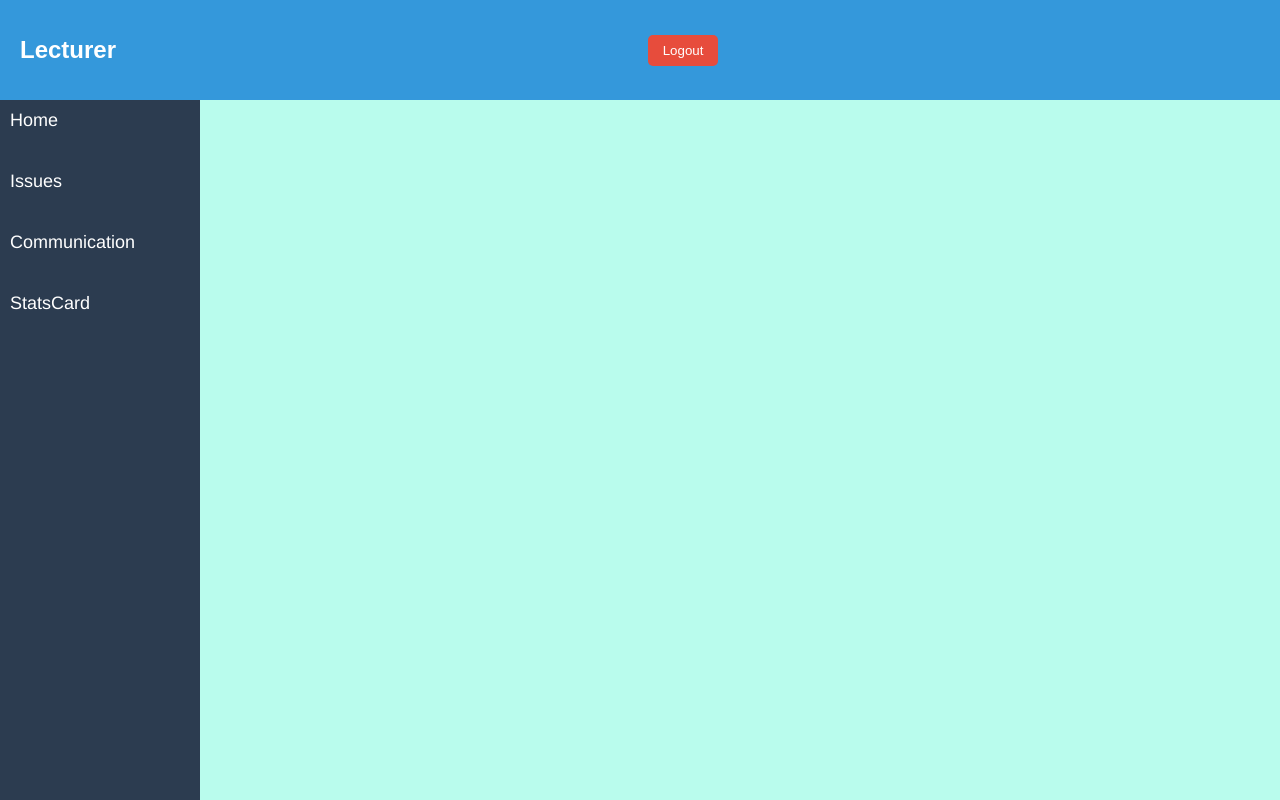
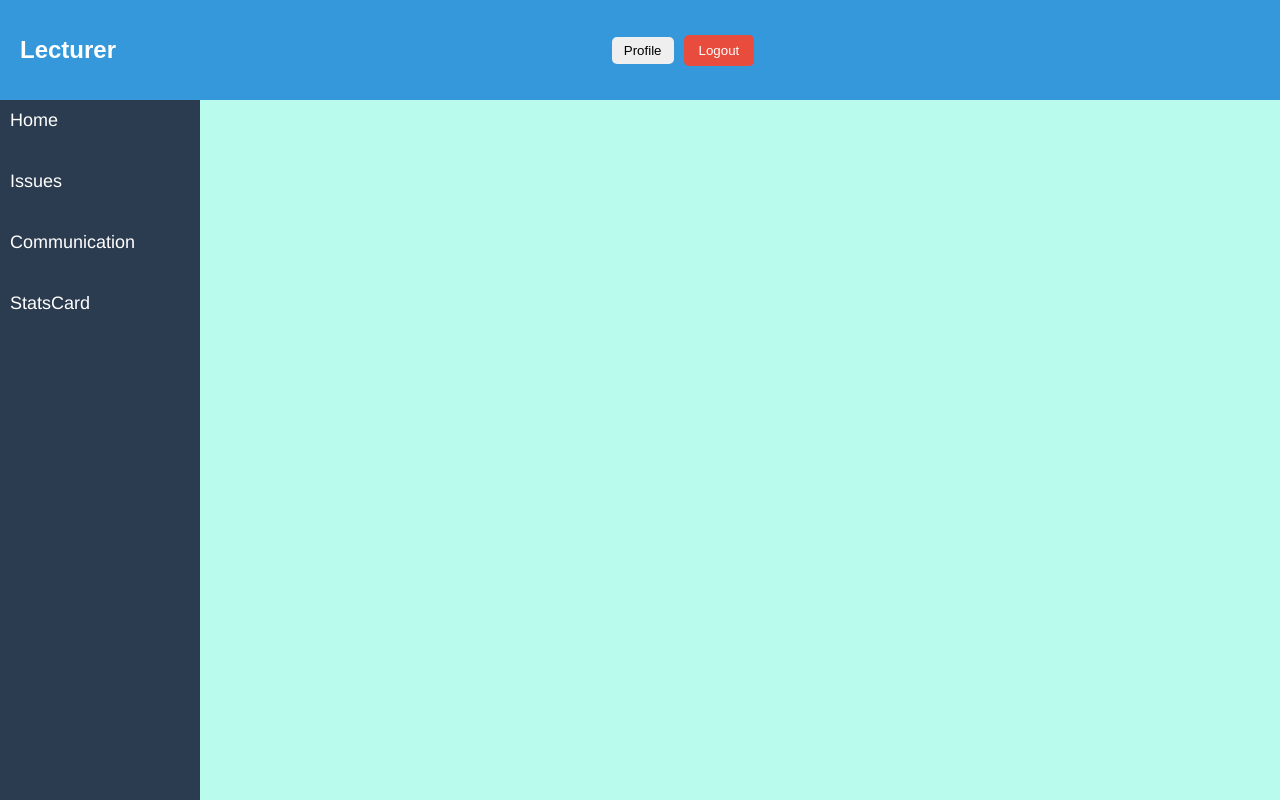
Before and after one commit to kuboilynn/softwaredevelopment, a React (Create React App) app in the folder front/my-app/: page /LecturerDashBoard in a window 1280 px wide. Built offline with nearby package versions, Linux system fonts and the light colour scheme.

Commit message:
Added a profile button for the lecturers

```diff
--- a/front/my-app/src/LecturerDashBoard/Header.jsx
+++ b/front/my-app/src/LecturerDashBoard/Header.jsx
@@ -1,12 +1,20 @@
 import React from "react";
+import { useNavigate } from "react-router-dom";
 import '../pages/styles/Header.css';
 
 const Header =()=>{
+    const navigate = useNavigate();
+    const handleProfileClick = () =>{
+        navigate('/LecturerDashboard/profile');
+        console.log('Navigating to /LecturerDashboard/profile');
+    };
     return (
         <header className="header">
             <div className="Lecturer">
             <h1>Lecturer</h1>
             </div>
+
+            <button onClick={handleProfileClick} className="profile-button">Profile</button>
 
             <div className="header-actions">
             <button className="Logout-button" >Logout</button>
```
